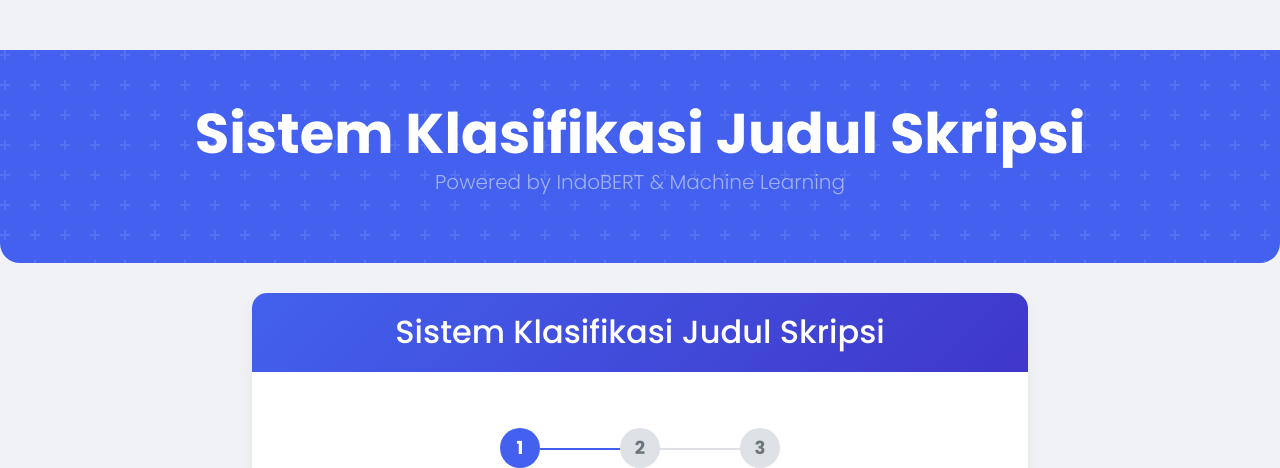
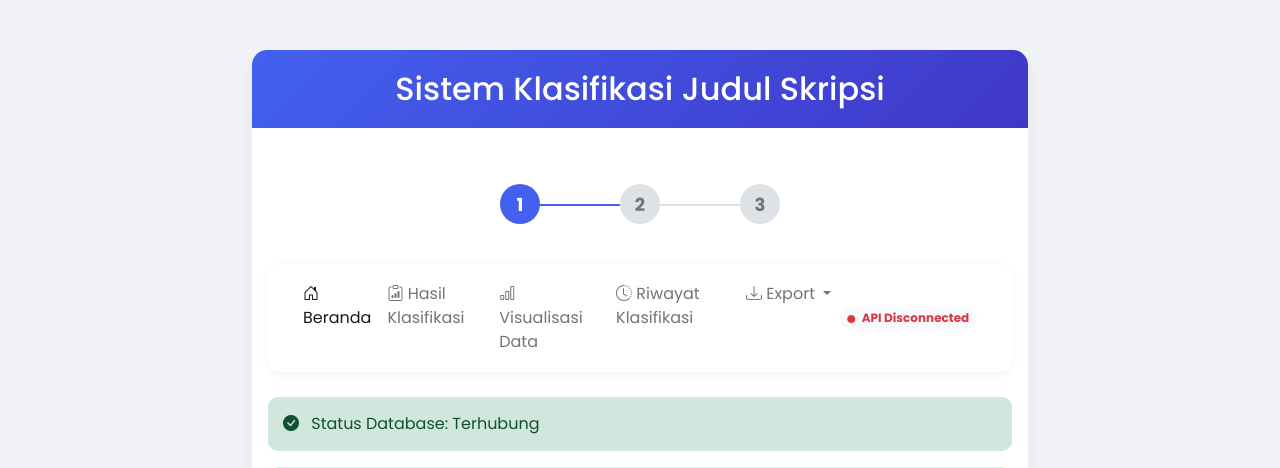
Before and after one commit to defanggaabypn/klasifikasi-judul-skripsi, a PHP site: page / in a window 1280 px wide. Shown: the top 468 px of the page. Run offline with PHP 8.4, Linux system fonts and the light colour scheme; data comes from the database, SQL or seed files in the repository; data that the repository does not hold is empty.

Commit message:
penghapusan tulisan alay

```diff
--- a/web/index.php
+++ b/web/index.php
@@ -272,11 +272,6 @@ try {
         <div class="progress mt-3" style="width: 50%; margin: 0 auto;">
             <div class="progress-bar progress-bar-striped progress-bar-animated" role="progressbar" style="width: 100%"></div>
         </div>
-    </div>
-
-    <div class="bg-pattern text-center d-none d-md-block">
-        <h1 class="display-4 fw-bold text-white mb-0">Sistem Klasifikasi Judul Skripsi</h1>
-        <p class="lead text-white-50">Powered by IndoBERT & Machine Learning</p>
     </div>
 
     <div class="container">
--- a/web/result.php
+++ b/web/result.php
@@ -374,11 +374,6 @@ if ($dbStatus) {
     </style>
 </head>
 <body>
-    <div class="bg-pattern text-center d-none d-md-block">
-        <h1 class="display-4 fw-bold text-white mb-0">Hasil Klasifikasi Judul Skripsi</h1>
-        <p class="lead text-white-50">Analisis dan Perbandingan Model Machine Learning</p>
-    </div>
-
     <div class="container">
         <!-- Tampilan ketika tidak ada data -->
         <div id="noData" class="card fade-in" style="<?php echo (empty($results)) ? '' : 'display: none;'; ?>">
```
